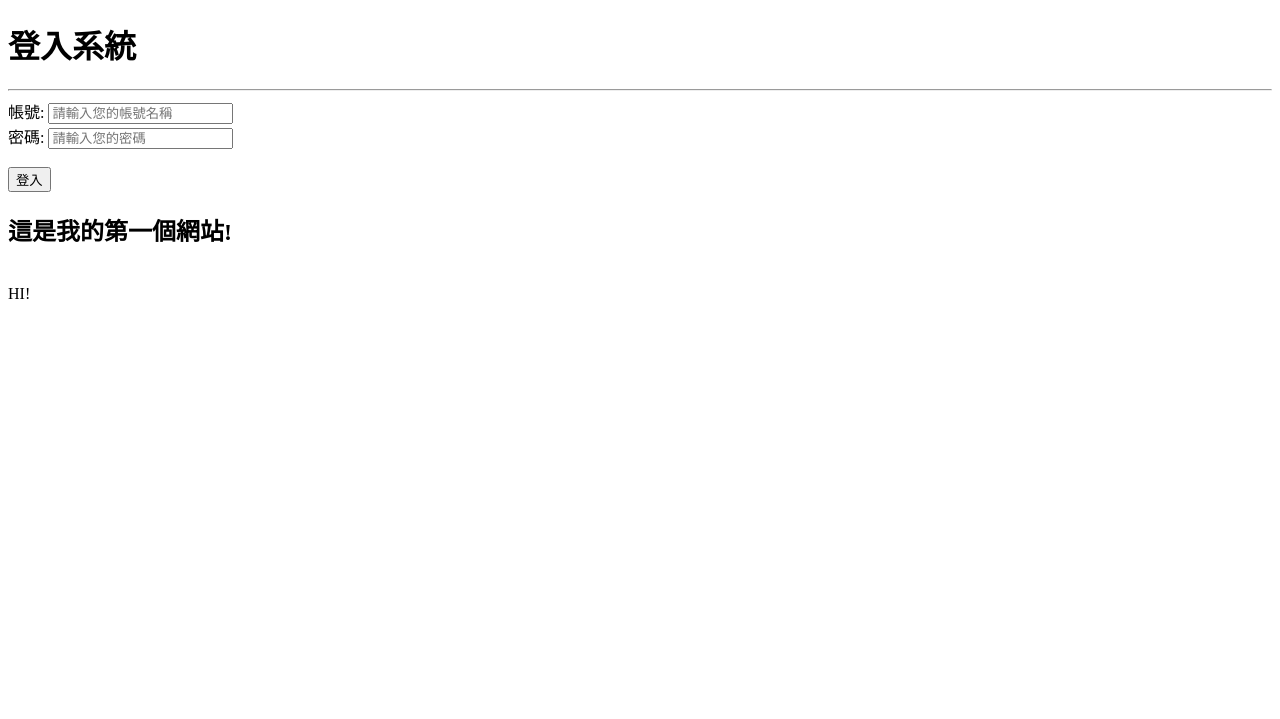
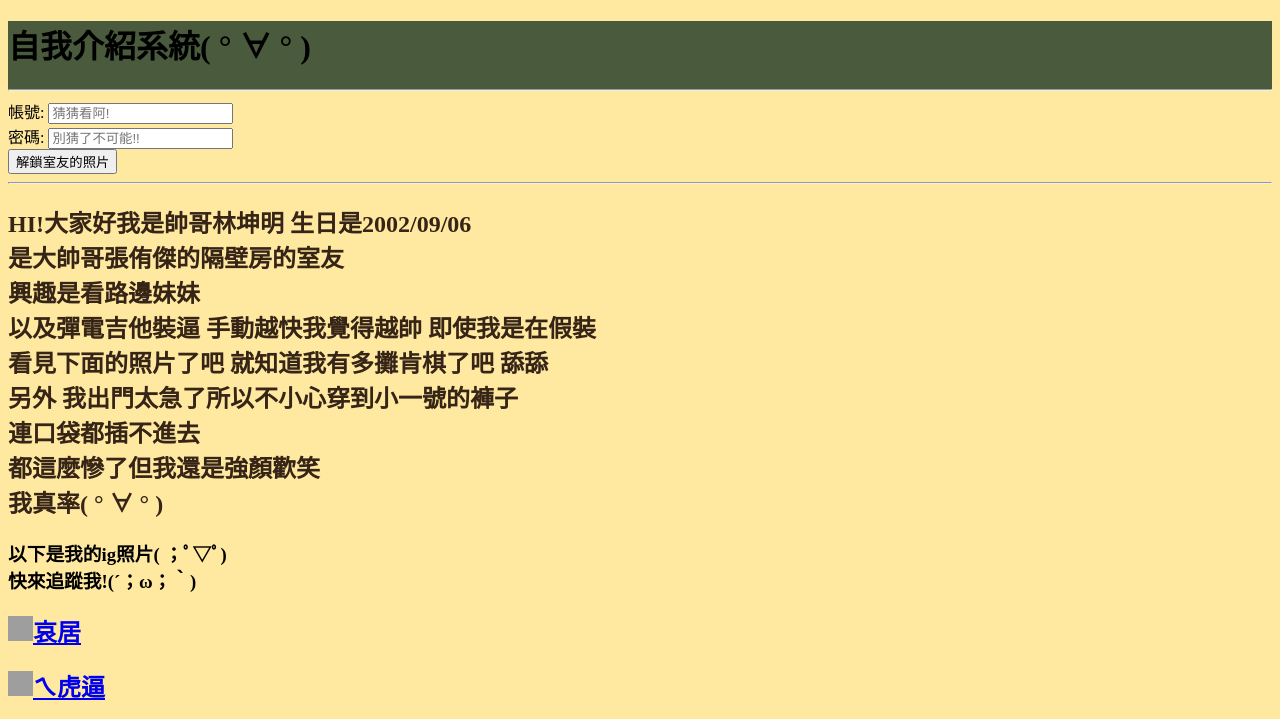
Before and after one commit to UJayJoAnDao/test, a plain HTML site: page index.html in a window 1280 px wide. Shown: the top 719 px of the page. Drawn offline with Linux system fonts and the light colour scheme; grey boxes are pictures that could not be loaded.

Commit message:
Add files via upload

```diff
--- a/index.html
+++ b/index.html
@@ -4,22 +4,64 @@
         <meta charset="UTF-8">
         <meta http-equiv="X-UA-Compatible" content="IE=edge">
         <meta name="viewport" content="width=device-width, initial-scale=1.0">
-        <title>我的網站</title>
+        <title>林坤明的網站</title>
     </head>
+    <style>
+        body {
+            background-color: rgb(255, 233, 160);
+        }
+        header {
+            background-color:rgb(74, 90, 60);
+        }
+
+        h2 {
+        color: #362417;
+    }
+    </style>
+    <header>
+        <h1>自我介紹系統( ° ∀ ° )</h1>
+        <hr>
+    </header>
     <body>
-        <h1>登入系統</h1>
-        <hr>
+
         <label for="">帳號:</label>
-        <input type="text" placeholder="請輸入您的帳號名稱">
+        <input type="text" placeholder="猜猜看阿!">
         <br>
         <label for="">密碼:</label>
-        <input type="password" placeholder="請輸入您的密碼">
+        <input type="password" placeholder="別猜了不可能!!">
         <br>
-        <br>
-        <button>登入</button>
-        <h2>這是我的第一個網站!</h2>
-        <br>
-        HI!
+        <button>解鎖室友的照片</button>
+        <hr>
+        <p>
+            <h2>
+                HI!大家好我是帥哥林坤明 生日是2002/09/06
+                <br>
+                是大帥哥張侑傑的隔壁房的室友
+                <br>
+                興趣是看路邊妹妹
+                <br>
+                以及彈電吉他裝逼 手動越快我覺得越帥 <b>即使我是在假裝</b>
+                <br>
+                看見下面的照片了吧 就知道我有多攤肯棋了吧 舔舔
+                <br>
+                另外 我出門太急了所以不小心穿到小一號的褲子
+                <br>
+                連口袋都插不進去
+                <br>
+                都這麼慘了但我還是強顏歡笑
+                <br>
+                我真率( ° ∀ ° )
+            </h2>
+        </p>
+        <h3>
+            以下是我的ig照片( ；ﾟ▽ﾟ)
+            <br>
+            快來追蹤我!(´；ω；｀)
+        </h3>
+        <h2><img src="https://encrypted-tbn0.gstatic.com/images?q=tbn:ANd9GcR3wQqCRJcj90WBSSyqEF_rC2Sj6XOYzhAHQw&usqp=CAU" width="25" height="25"><a href="https://www.instagram.com/ming.0906/">哀居</a></h2>
+        <h2><img src="https://picture-original.fevercdn.com/page-rt-mart-2019220-d4f5a5c9-b78a-48d2-a92d-6b878c56e55f.png" width="25" height="25"><a href="https://www.facebook.com/profile.php?id=100012488379239">ㄟ虎逼</a></h2>
+
+        <img src="https://ujayjoandao.github.io/test/mingphoto.jpg" width="540" height="540" alt="一張圖片">
 
     </body>
 </html>
```
